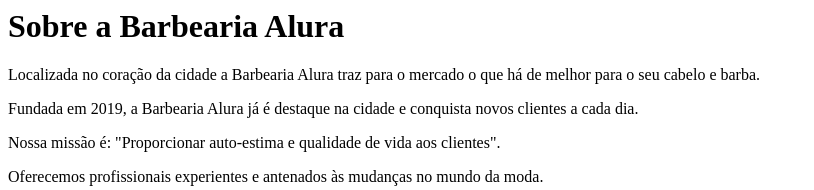
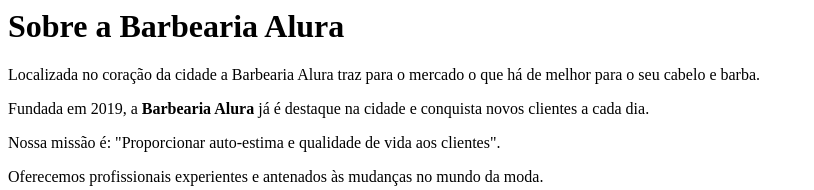
Before and after one commit to sabrinalems/primeiro-reposit-rio, a plain HTML site: page index.html in a window 1280 px wide. Shown: the top 190 px of the page, without its empty margins (0-814 px from the left). Drawn offline with Linux system fonts and the light colour scheme.

Commit message:
coloquei  strong

```diff
--- a/index.html
+++ b/index.html
@@ -2,7 +2,7 @@
 <h1>Sobre a Barbearia Alura</h1>
 
 <p>Localizada no coração da cidade a Barbearia Alura traz para o mercado o que há de melhor para o seu cabelo e barba.</p>
-<p>Fundada em 2019, a Barbearia Alura já é destaque na cidade e conquista novos clientes a cada dia.<p>
+<p>Fundada em 2019, a <strong>Barbearia Alura</strong> já é destaque na cidade e conquista novos clientes a cada dia.<p>
 <p>Nossa missão é: "Proporcionar auto-estima e qualidade de vida aos clientes".<p>
 <p>Oferecemos profissionais experientes e antenados às mudanças no mundo da moda.<p>
  <p>O atendimento possui padrão de excelência e agilidade, garantindo qualidade e satisfação dos nossos clientes.<p>
```
